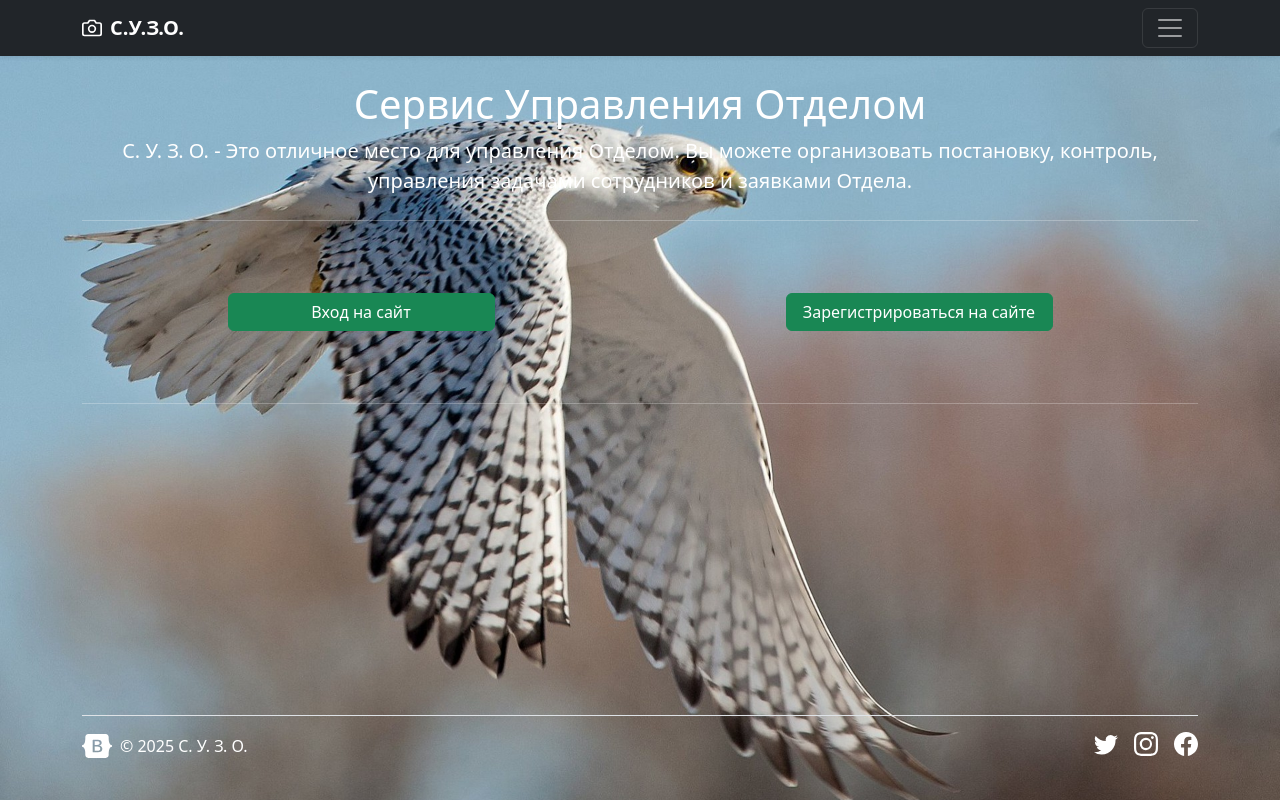
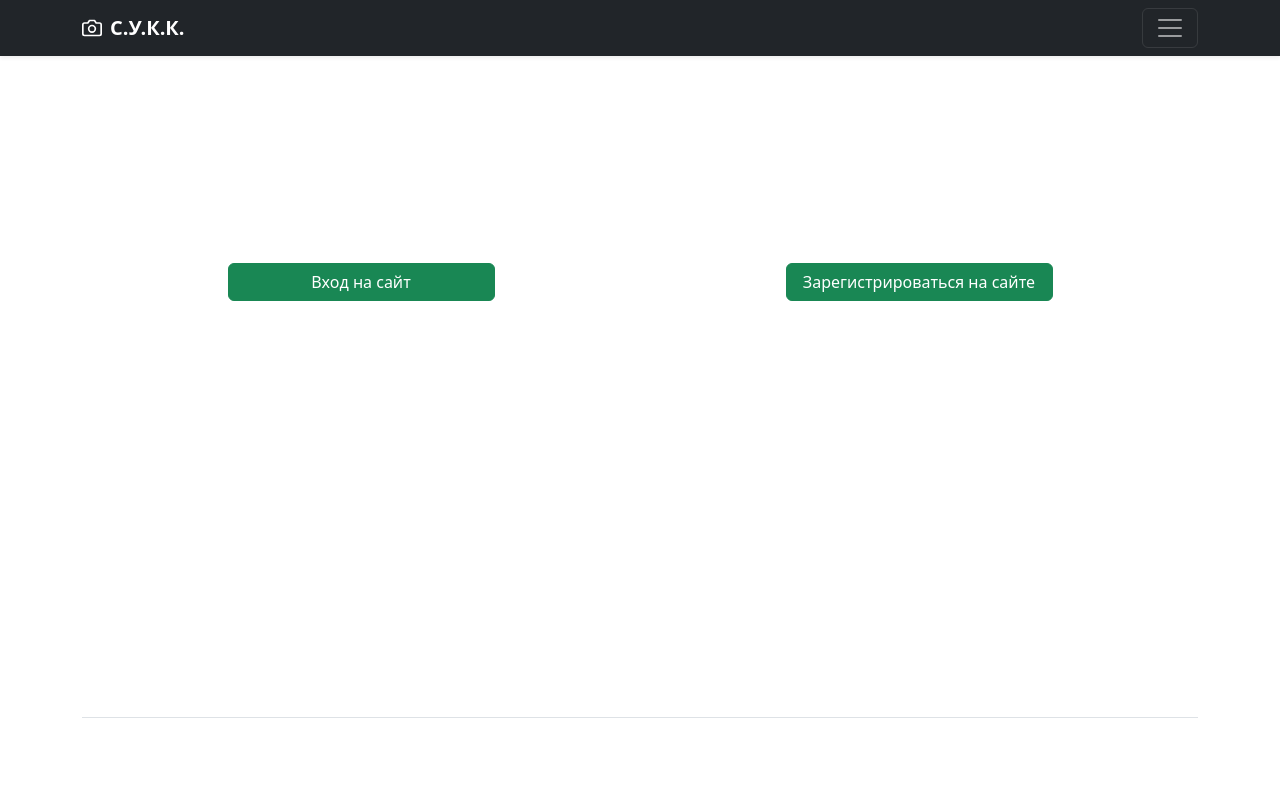
Before and after one commit to SergeiVokhminov/Football_website_pr, a Django app: page / in a window 1280 px wide. Run offline with Django 5.2, Linux system fonts and the light colour scheme; some libraries are stand-ins or nearby versions.

Commit message:
корректировка приложения home_page

```diff
--- a/home_pages/templates/home_pages/base.html
+++ b/home_pages/templates/home_pages/base.html
@@ -1,6 +1,7 @@
 <!DOCTYPE html> <!-- Определяет тип документа -->
 
 {% load static %} <!-- Загружает тег static для работы со статическими файлами (CSS, JS и т.д.) в Django. -->
+{% load my_tags %}
 
 <html lang="ru-RU"> <!-- Указывает язык страницы -->
 
@@ -9,10 +10,11 @@
     <meta name="viewport" content="width=device-width, initial-scale=1" /> <!-- Делает страницу адаптивной для мобильных и десктопных устройств. -->
     <title>{% block title %}{% endblock %}</title> <!-- Заголовок страницы, динамически заменяемый содержимым блока title. -->
     <link href="{% static '/css/bootstrap.min.css' %}" rel="stylesheet" /> <!-- Подключаем статические файлы со стилями Bootstrap -->
-    <link href="{% static '/css/styles_new_test.css' %}" rel="stylesheet" /> <!-- Подключаем свой статический файл со стилями -->
+<!--    <link href="{% static '/css/styles_new_test.css' %}" rel="stylesheet" /> &lt;!&ndash; Подключаем свой статический файл со стилями &ndash;&gt;-->
+    <link href="{% static '/css/my.css' %}" rel="stylesheet" />
 </head>
 
-<body class="d-flex flex-column min-vh-100"> <!-- Начало тела страницы -->
+<body class="d-flex flex-column min-vh-100 {% get_bg_class %}"> <!-- Начало тела страницы -->
 
     <!-- HEADER SECTION -->
     <header data-bs-theme="dark">
@@ -20,11 +22,9 @@
             <div class="container">
                 <div class="row">
                     <div class="col-sm-8 col-md-7 py-4">
-                        <h4>Сервис Управления Отделом</h4>
+                        <h4>Сервис Управления и Контроля за Командой.</h4>
                         <p class="text-body-secondary">
-                            Это отличное место для управления задачами Отдела.
-                            Вы можете организовать постановку, контроль, управления задачами сотрудников
-                            и заявками Отдела.
+                            Это отличное место для управления и контроля за Командой.
                         </p>
                     </div>
                 </div>
@@ -37,7 +37,7 @@
                         <path d="M23 19a2 2 0 0 1-2 2H3a2 2 0 0 1-2-2V8a2 2 0 0 1 2-2h4l2-3h6l2 3h4a2 2 0 0 1 2 2z"/>
                         <circle cx="12" cy="13" r="4"/>
                     </svg>
-                    <strong>С.У.З.О.</strong>
+                    <strong>С.У.К.К.</strong>
                 </a>
                 <button class="navbar-toggler" type="button" data-bs-toggle="collapse" data-bs-target="#navbarHeader" aria-controls="navbarHeader" aria-expanded="false" aria-label="Toggle navigation">
                     <span class="navbar-toggler-icon"></span>
@@ -76,7 +76,7 @@
                 <a href="/" class="mb-3 me-2 mb-md-0 text-body-secondary text-decoration-none lh-1">
                     <svg class="bi" width="30" height="24"><use xlink:href="#bootstrap"/></svg>
                 </a>
-                <span class="mb-3 mb-md-0 text-white">&copy; 2025 С. У. З. О.</span>
+                <span class="mb-3 mb-md-0 text-white">&copy; 2026 г. С. У. К. К.</span>
             </div>
 
             <ul class="nav col-md-4 justify-content-end list-unstyled d-flex">
--- a/home_pages/templates/home_pages/home.html
+++ b/home_pages/templates/home_pages/home.html
@@ -4,7 +4,7 @@
 {% block content %}
 <section class="text-center container text-white">
     {% if user.is_superuser %}
-    <h1 class="fw-light">{{ greeting }}, {{ employee.first_name | default:employee.email }}!</h1>
+    <h1 class="fw-light">{{ greeting }}, {{ user.first_name | default:user.email }}!</h1>
     <section class="py-3 text-center container text-white">
         <div class="d-flex justify-content-center gap-3">
             <div class="col-sm-2">
@@ -26,61 +26,43 @@
         </div>
     </section>
     {% elif user.is_authenticated %}
-        <h1 class="fw-light">{{ greeting }}, {{ employee.first_name | default:employee.email }}</h1>
+        <h1 class="fw-light">{{ greeting }}, {{ user.first_name | default:user.email }}</h1>
             <hr class="my-4">
-        <h1 class="fw-light">Проверь свои задачи и заявки.</h1>
+        <h1 class="fw-light">Проверь свою статистику.</h1>
     {% else %}
-        <h1 class="display-6">Сервис Управления Отделом</h1>
-        <p class="lead">С. У. З. О. - Это отличное место для управления Отделом.
-            Вы можете организовать постановку, контроль, управления задачами сотрудников и заявками Отдела.
-        </p>
+        <h1 class="display-6">Сервис Управления и Контроля за Командой.</h1>
+        <p class="lead">С. У. К. К. - Это отличное место для управления и контроля за Командой.</p>
     {% endif %}
 </section>
 <hr class="my-4 text-white">
 
-{% if employee.is_superuser %}
+{% if user.is_superuser %}
 <div class="text-center container text-white">
     <h3 class="fw-light">
-        Общая информация по Отделу на {{current_date}} года. <!-- Добавить информацию по какому Отделу информация -->
+        Общая информация по Командам на {{current_date}} года. <!-- Добавить информацию по какому Отделу информация -->
     </h3>
 </div>
 <section class="py-3 text-center container text-white">
     <div class="d-flex justify-content-center gap-3">
-        <div class="col-sm-2">
-            <label for="employee" class="form-label">Сотрудников на работе:</label>
-            <div class="form-control" id="employee" style="text-align: center;">
-                {{ user_at_work_count }}
-            </div>
-            <div class="invalid-feedback">
-                Valid first name is required.
-            </div>
+        <div class="col">
+            <a class="btn btn-success w-100" style="text-align: center"
+               href="#" role="button">2015
+            </a>
         </div>
-        <div class="col-sm-2">
-            <label for="task_count_start" class="form-label">Задач в работе:</label>
-            <div class="form-control" id="task_count_start" style="text-align: center;">
-                {{ start_task_count }}
-            </div>
-            <div class="invalid-feedback">
-                Valid first name is required.
-            </div>
+        <div class="col">
+            <a class="btn btn-success w-100" style="text-align: center"
+               href="#" role="button">2016
+            </a>
         </div>
-        <div class="col-sm-2">
-            <label for="task_count_free" class="form-label">Свободных задач:</label>
-            <div class="form-control" id="task_count_free" style="text-align: center;">
-                {{ free_task_count }}
-            </div>
-            <div class="invalid-feedback">
-                Valid first name is required.
-            </div>
+        <div class="col">
+            <a class="btn btn-success w-100" style="text-align: center"
+               href="#" role="button">2017
+            </a>
         </div>
-        <div class="col-sm-2">
-            <label for="application_count_work" class="form-label">Заявок в работе:</label>
-            <div class="form-control" id="application_count_work" style="text-align: center;">
-                {{ application_count }}
-            </div>
-            <div class="invalid-feedback">
-                Valid first name is required.
-            </div>
+        <div class="col">
+            <a class="btn btn-success w-100" style="text-align: center"
+               href="#" role="button">2018
+            </a>
         </div>
     </div>
 </section>
@@ -92,35 +74,10 @@
     {% if user.is_authenticated %}
     <div class="col">
         <a class="btn btn-success w-100" style="text-align: center"
-           href="#" role="button">Мероприятия в здании Главного штаба
-        </a>
-    </div>
-    <div class="col">
-        <a class="btn btn-success w-100" style="text-align: center"
-           href="{% url 'tasks:task_info' %}" role="button">Информация о задачах
-        </a>
-    </div>
-    <div class="col">
-        <a class="btn btn-success w-100" style="text-align: center"
-           href="{% url 'applications:application_info' %}" role="button">Информация о заявках
-        </a>
-    </div>
-    <div class="col">
-        <a class="btn btn-success w-100" style="text-align: center"
-           href="{% url 'users:user_list' %}" role="button">Информация о сотрудниках
-        </a>
-    </div>
-    <div class="col">
-        <a class="btn btn-success w-100" style="text-align: center"
-           href="{% url 'users:user_info' user.pk %}" role="button">Личный кабинет
+           href="#" role="button">Личный кабинет
         </a>
     </div>
     {% if user.is_superuser %}
-    <div class="col">
-        <a class="btn btn-success w-100" style="text-align: center"
-           href="#" role="button">Информация об Отделе
-        </a>
-    </div>
     <div class="col">
         <a class="btn btn-success w-100" style="text-align: center"
            href="{% url 'admin:index' %}" role="button">Войти в административную часть сайта
--- a/home_pages/templatetags/my_tags.py
+++ b/home_pages/templatetags/my_tags.py
@@ -8,3 +8,21 @@
     if path:
         return f"/media/{path}"
     return "#"
+
+
+@register.simple_tag(takes_context=True)
+def get_bg_class(context):
+    request = context.get('request')
+    if not request:
+        return 'bg-default'
+
+    # Получаем имя текущего url-пути из объекта request
+    url_name = request.resolver_match.url_name
+
+    mapping = {
+        'register': 'bg-registration',
+        'login': 'bg-login',
+        'home': 'bg-default',
+    }
+
+    return mapping.get(url_name, 'bg-default')
```
